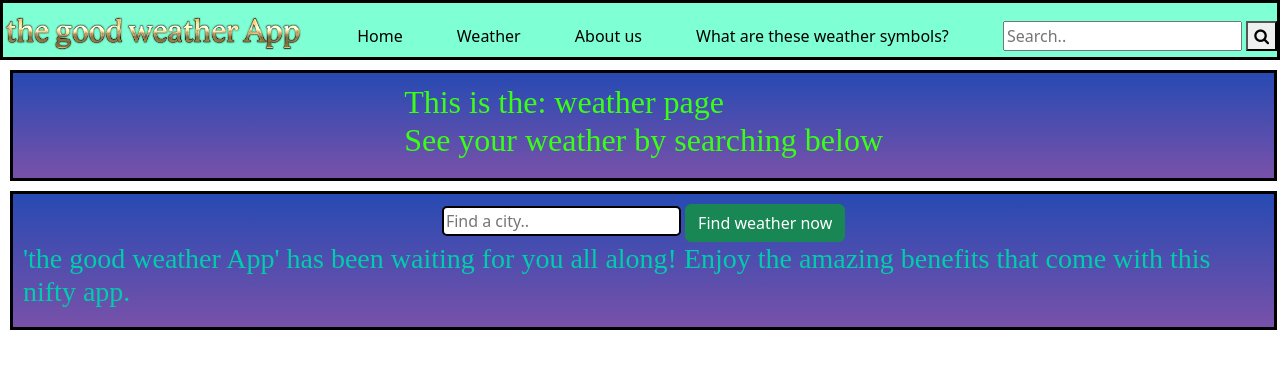
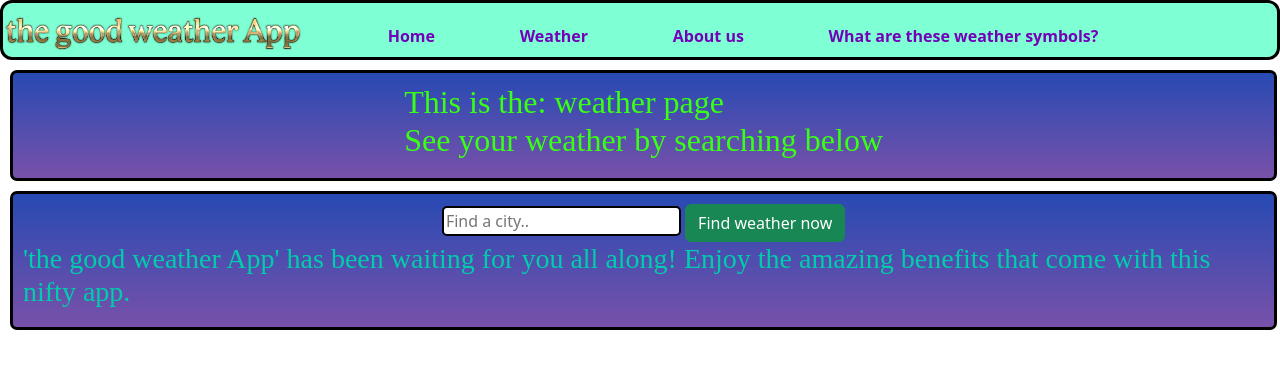
Before and after one commit to nathantsai1/myWeather, a Flask app: page /weather in a window 1280 px wide. Shown: the top 369 px of the page. Run offline with Flask 3, Linux system fonts and the light colour scheme.

Commit message:
commited final(I hope) changes on color scheme of webiste

```diff
--- a/app.py
+++ b/app.py
@@ -21,6 +21,9 @@ from helpers import (
 import datetime
 from zoneinfo import ZoneInfo
 
+# TODO TODO TODO TODO: add your api_key here:
+# api_key =
+
 # my first time using an api
 app = Flask(__name__)
 # API key and base URL for OpenWeather API
@@ -41,7 +44,11 @@ def get_weather():
 
         # Construct the complete API URL
         # use openweathermap to geocode the location
-        response = location(request.form.get('city'), api_key)
+        try:
+            response = location(request.form.get('city'), api_key)
+        except NameError:
+            # no api_key, and you must get your own, please! on website: https://www.bing.com/ck/a?!&&p=2d074534971ee597JmltdHM9MTcyMzA3NTIwMCZpZ3VpZD0xNjY3MjA1YS1kZjBlLTYxYmUtMzU5Yy0zM2E5ZGU5YzYwMDUmaW5zaWQ9NTQ3MQ&ptn=3&ver=2&hsh=3&fclid=1667205a-df0e-61be-359c-33a9de9c6005&psq=login+openweathermap&u=a1aHR0cHM6Ly9ob21lLm9wZW53ZWF0aGVybWFwLm9yZy91c2Vycy9zaWduX3Vw&ntb=1, login on that page
+            return render_template('weather.html', hellp = 'https://www.bing.com/ck/a?!&&p=2d074534971ee597JmltdHM9MTcyMzA3NTIwMCZpZ3VpZD0xNjY3MjA1YS1kZjBlLTYxYmUtMzU5Yy0zM2E5ZGU5YzYwMDUmaW5zaWQ9NTQ3MQ&ptn=3&ver=2&hsh=3&fclid=1667205a-df0e-61be-359c-33a9de9c6005&psq=login+openweathermap&u=a1aHR0cHM6Ly9ob21lLm9wZW53ZWF0aGVybWFwLm9yZy91c2Vycy9zaWduX3Vw&ntb=1')
 
         # if there is no location
         if response == "no" or response == "":
@@ -69,20 +76,28 @@ def get_weather():
 def lat_n_lon(lat, lon, units):
     # use for finding latitude/longitude, and weather associated with it
     # Send the request to OpenWeather API
+    try:
         welcoming = eez(lat, lon, units, api_key)
-        # return welcoming[6]
-        if welcoming[0] == 'no':
-            # reverse geocache/get city name
-            return render_template('weather.html', newert=welcoming[1])
-        elif welcoming[0] == 'units':
-            return render_template('weather.html', units=welcoming[1])
-        datatize = icon(welcoming[3])
-        return render_template('forecast.html', data=welcoming[0], lon=welcoming[1], lat=welcoming[2], today=welcoming[3], timing=welcoming[4], now=welcoming[5], united=welcoming[6], need=datatize)
+    except NameError:
+            # no api_key, and you must get your own, please! on website: https://www.bing.com/ck/a?!&&p=2d074534971ee597JmltdHM9MTcyMzA3NTIwMCZpZ3VpZD0xNjY3MjA1YS1kZjBlLTYxYmUtMzU5Yy0zM2E5ZGU5YzYwMDUmaW5zaWQ9NTQ3MQ&ptn=3&ver=2&hsh=3&fclid=1667205a-df0e-61be-359c-33a9de9c6005&psq=login+openweathermap&u=a1aHR0cHM6Ly9ob21lLm9wZW53ZWF0aGVybWFwLm9yZy91c2Vycy9zaWduX3Vw&ntb=1, login on that page
+            return render_template('weather.html', hellp = 'https://www.bing.com/ck/a?!&&p=2d074534971ee597JmltdHM9MTcyMzA3NTIwMCZpZ3VpZD0xNjY3MjA1YS1kZjBlLTYxYmUtMzU5Yy0zM2E5ZGU5YzYwMDUmaW5zaWQ9NTQ3MQ&ptn=3&ver=2&hsh=3&fclid=1667205a-df0e-61be-359c-33a9de9c6005&psq=login+openweathermap&u=a1aHR0cHM6Ly9ob21lLm9wZW53ZWF0aGVybWFwLm9yZy91c2Vycy9zaWduX3Vw&ntb=1')
+    # return welcoming[6]
+    if welcoming[0] == 'no':
+        # reverse geocache/get city name
+        return render_template('weather.html', newert=welcoming[1])
+    elif welcoming[0] == 'units':
+        return render_template('weather.html', units=welcoming[1])
+    datatize = icon(welcoming[3])
+    return render_template('forecast.html', data=welcoming[0], lon=welcoming[1], lat=welcoming[2], today=welcoming[3], timing=welcoming[4], now=welcoming[5], united=welcoming[6], need=datatize)
 
 @app.route('/weather/<path:lat>/<path:lon>/<path:units>/<path:day>', methods=['GET'])
 def last(lat, lon, units, day):
     # basically the same as above, but pass in the 'day' argument
-    welcoming = eez(lat, lon, units, api_key)
+    try:
+        welcoming = eez(lat, lon, units, api_key)
+    except NameError:
+            # no api_key, and you must get your own, please! on website: https://www.bing.com/ck/a?!&&p=2d074534971ee597JmltdHM9MTcyMzA3NTIwMCZpZ3VpZD0xNjY3MjA1YS1kZjBlLTYxYmUtMzU5Yy0zM2E5ZGU5YzYwMDUmaW5zaWQ9NTQ3MQ&ptn=3&ver=2&hsh=3&fclid=1667205a-df0e-61be-359c-33a9de9c6005&psq=login+openweathermap&u=a1aHR0cHM6Ly9ob21lLm9wZW53ZWF0aGVybWFwLm9yZy91c2Vycy9zaWduX3Vw&ntb=1, login on that page
+            return render_template('weather.html', hellp = 'https://www.bing.com/ck/a?!&&p=2d074534971ee597JmltdHM9MTcyMzA3NTIwMCZpZ3VpZD0xNjY3MjA1YS1kZjBlLTYxYmUtMzU5Yy0zM2E5ZGU5YzYwMDUmaW5zaWQ9NTQ3MQ&ptn=3&ver=2&hsh=3&fclid=1667205a-df0e-61be-359c-33a9de9c6005&psq=login+openweathermap&u=a1aHR0cHM6Ly9ob21lLm9wZW53ZWF0aGVybWFwLm9yZy91c2Vycy9zaWduX3Vw&ntb=1')
     if welcoming[0] == 'no':
         # reverse geocache/get city name
         return render_template('weather.html', newert=welcoming[1])
--- a/static/styles.css
+++ b/static/styles.css
@@ -12,6 +12,8 @@
     margin: 0px;
     background-color: aquamarine;
     gap: 10px;
+    border-radius: 12px;
+
  }
 
  /* all containers */
@@ -27,6 +29,8 @@
    /* Center the grid items within their cells */
    justify-items: center;
    align-items: center;
+   border-radius: 7px;
+
    /* align-content: start; */
 }
 
--- a/templates/about.html
+++ b/templates/about.html
@@ -4,10 +4,8 @@
 {% block main %}
 <div class="container1 boo reddied">
     <h2>"These advertisements overfill the small space of this website, ineffectively popping bright colors at ME!"</h2>
-    <img src="https://thumbs.dreamstime.com/z/angry-stressed-business-man-annoyed-computer-problem-office-angry-stressed-business-man-annoyed-computer-problem-153897859.jpg?w=992" alt="Annoyed businessman looking at computer">
+    <img src="https://thumbs.dreamstime.com/z/angry-stressed-business-man-annoyed-computer-problem-office-angry-stressed-business-man-annoyed-computer-problem-153897859.jpg?w=992" style="width: 500px" alt="Annoyed businessman looking at computer">
     <h1 class="tiny">Picture by dreamstime</h1>
-</div>
-<div class="container1 boo reddied">
     <h4>Many times, trying to get information without being bombarded with laggy ads and requests to get cookies can be difficult.
         Even more annoying, not being able to see anything without signing up or registering for just ONE video! Here at
         'the good weather App,' we simplify this process, and skip the ads, and the oh-so-annoying parts, to form our humble website,
--- a/templates/home.html
+++ b/templates/home.html
@@ -12,14 +12,14 @@
 <div class="blah for">
     <div class="container1">
         <!-- welcomewelcomewelome -->
-        <h1 class="item1" style="height: 33%; color: #850101;">Welcome to the good weather App</h1>
-        <h3 class="item1" style="height: 66%; color: #CC5500;">Our open-source weather app comes from the bottom of this world, all the way to the top.
+        <h1 class="item1" style="height: 33%; color: #f43378;">Welcome to the good weather App</h1>
+        <h3 class="item1" style="height: 66%; color: #b37e2e;">Our open-source weather app comes from the bottom of this world, all the way to the top.
             We strive to bring you the most updated, most factually correct, and most 'easiest' way
             to collect the weather information. Whether you want to go on a rainy picnic, or a sunny
             drive to the Gym, we got you covered! So hop onto 'the good weather App'!
         </h3>
         <button type="button" class="btn btn-success"><a href="/weather" class="hide">Get weather now</a></button>
     </div>
-    <h1 class="container1" style="color: #850101;">As of 8 / 6 / 2024, this program only works(as designed) full screen on a monitor</h1>
+    <h1 class="container1" style="color: #f43378;">As of 8 / 6 / 2024, this program only works(as designed) full screen on a monitor</h1>
 </div>
 {% endblock %}
--- a/templates/layout.html
+++ b/templates/layout.html
@@ -18,22 +18,19 @@
          <h2><a href="/"><img src="/static/logo.png" width="300px" alt="the good weather App"></a></h2>
         <!--search-->
         <div style="grid-column: 4">
-          <a class="none black" href="/">Home</a>
+          <a class="none black" style="color: #7400B8" href="/"><b>Home</b></a>
         </div>
         <div style="grid-column: 4">
-          <a class="none black" href="/weather">Weather</a>
+          <a class="none black" style="color: #7400B8" href="/weather"><b>Weather</b></a>
         </div>
         <div style="grid-column: 4">
-          <a class="none black" href="/about">About us</a>
+          <a class="none black" style="color: #7400B8" href="/about"><b>About us</b></a>
         </div>
         <div style="grid-column: 4">
-          <a class="none black" href="/learning">What are these weather symbols?</a>
+          <a class="none black" style="color: #7400B8" href="/learning"><b>What are these weather symbols?</b></a>
         </div>
-        <div style="grid-column: 5"class="search-container">
-            <form action="/action_page.php">
-              <input type="input" placeholder="Search.." name="search">
-              <button type="submit"><i class="fa fa-search"></i></button>
-            </form>
+        <div style="grid-column: 4">
+          <a class="none black" style="color: #7400B8; opacity: 0" href="/learning"><b>adfasdfadsf</b></a>
         </div>
     </div>
     {% block main %}{% endblock%}
--- a/templates/weather.html
+++ b/templates/weather.html
@@ -49,5 +49,13 @@
             alert('It seems like unit: "{{ units }}" is not an accepted unit. Please change it!')
             // ask for location
         </script>
+    {% elif hellp %}
+    <script>
+        if (confirm("It seems like the api_key does not work, please sign up for one here(please click yes to continue to openweathermap)")) {
+            window.open("https://www.bing.com/ck/a?!&&p=2d074534971ee597JmltdHM9MTcyMzA3NTIwMCZpZ3VpZD0xNjY3MjA1YS1kZjBlLTYxYmUtMzU5Yy0zM2E5ZGU5YzYwMDUmaW5zaWQ9NTQ3MQ&ptn=3&ver=2&hsh=3&fclid=1667205a-df0e-61be-359c-33a9de9c6005&psq=login+openweathermap&u=a1aHR0cHM6Ly9ob21lLm9wZW53ZWF0aGVybWFwLm9yZy91c2Vycy9zaWduX3Vw&ntb=1", "_blank");
+        }
+        // from bing chat
+        // if user copied code from github, they need their own api_key
+    </script>
      {% endif %}
 {% endblock %}
```
Also changed, not shown: README.md.
